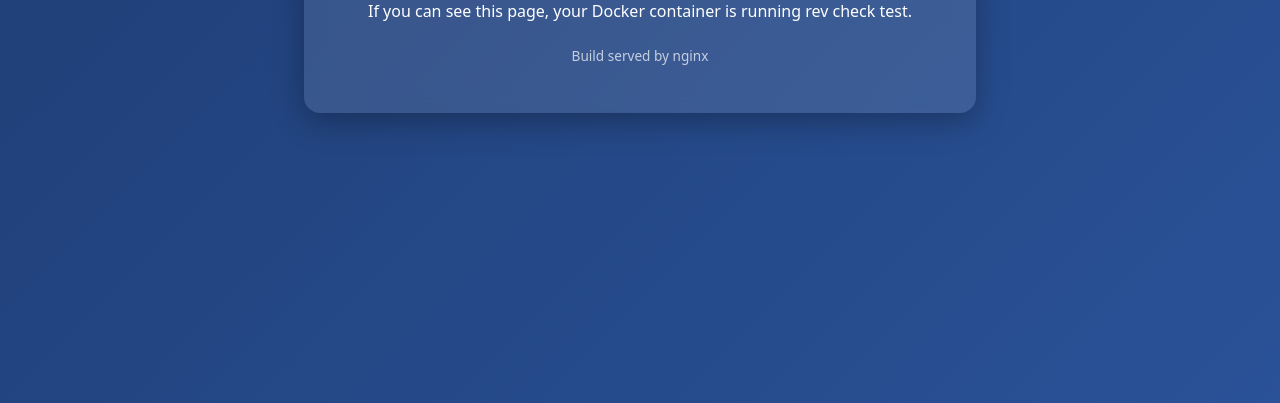
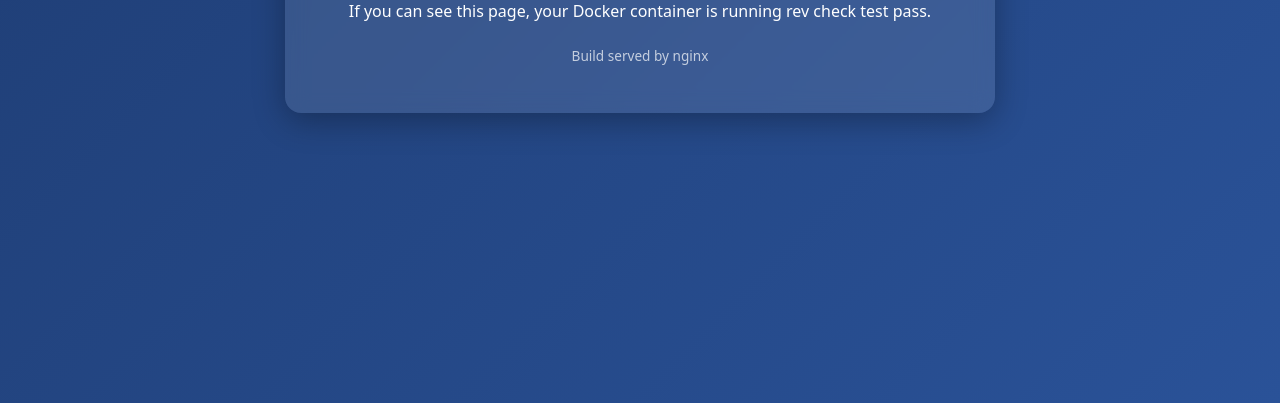
Before and after one commit to lk041995/devops-project, a plain HTML site: page index.html in a window 1280 px wide. Shown: the part 397-800 px from the top of the page. Drawn offline with Linux system fonts and the light colour scheme.

Commit message:
update content check pass

```diff
--- a/index.html
+++ b/index.html
@@ -9,7 +9,7 @@
 <body>
   <main class="card">
     <h1 id="title">🚀 Jenkins CI Demo</h1>
-    <p>If you can see this page, your Docker container is running rev check test.</p>
+    <p>If you can see this page, your Docker container is running rev check test pass.</p>
     <p class="build">Build served by nginx</p>
   </main>
 </body>
```
